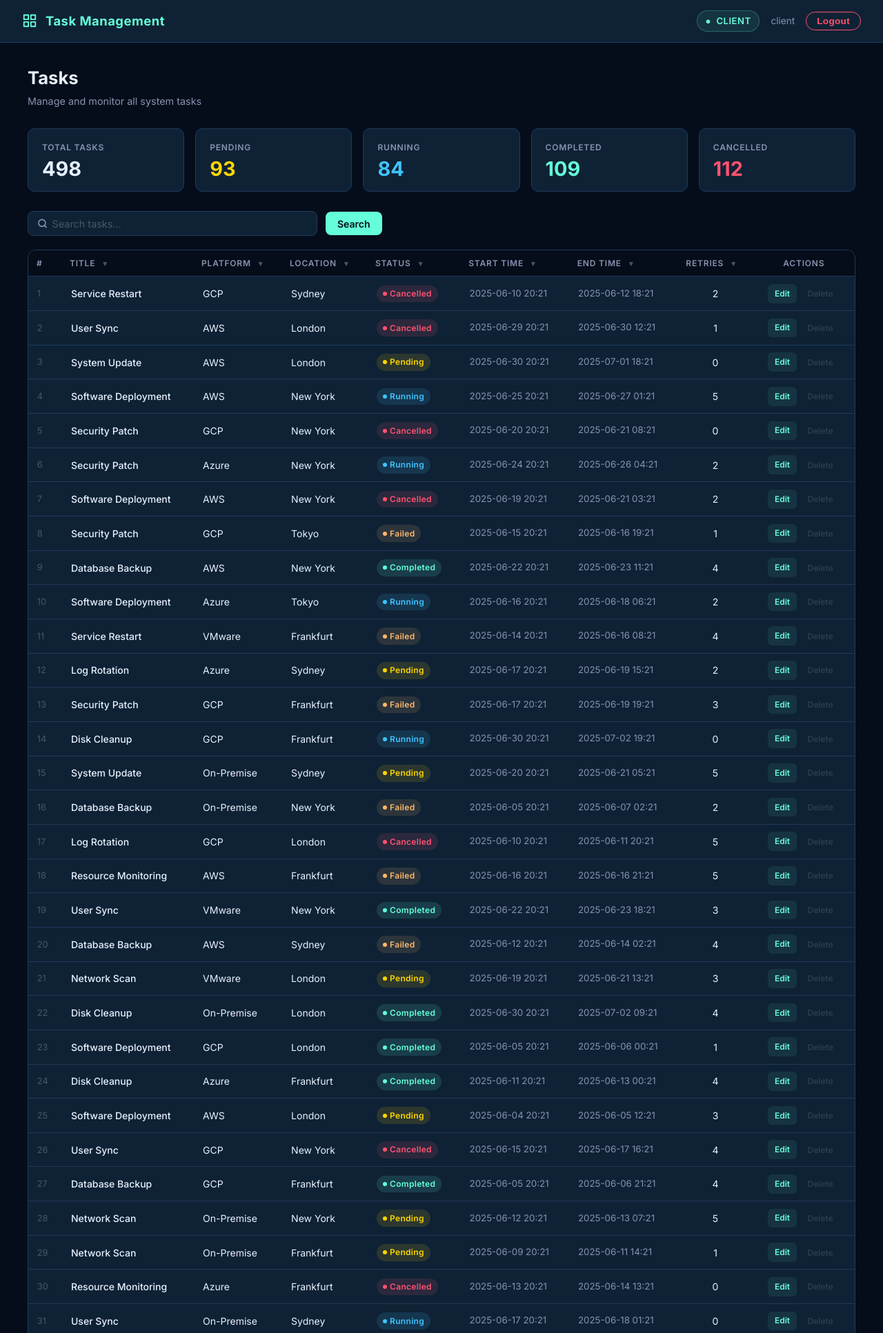
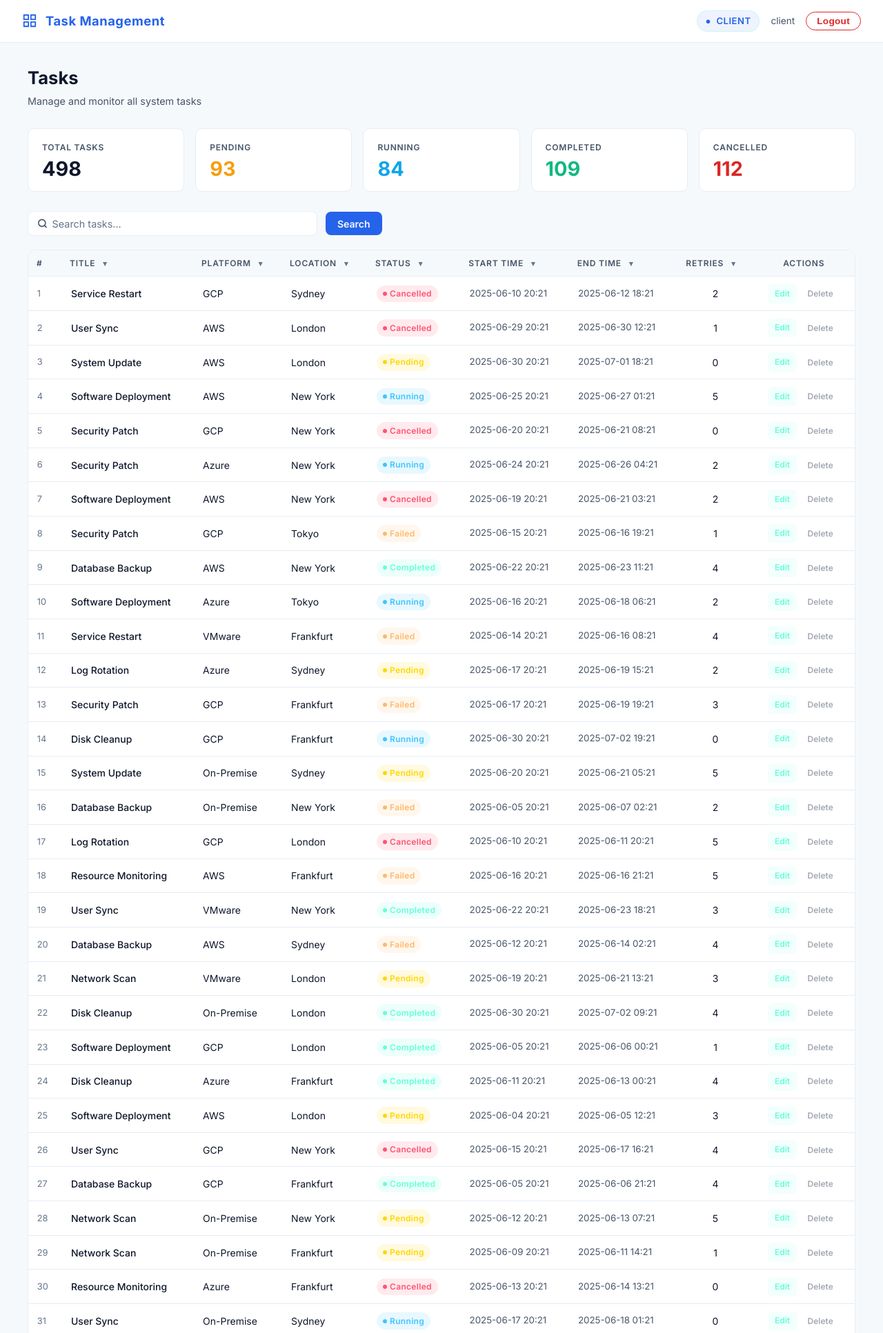
Before and after one commit to Brandon-Niles/Software-Agile-Assignment, a Django app: page /tasks/ in a window 1280 px wide. Shown: the top 1933 px of the page at 69% size. Run offline with Django 5.2, Linux system fonts and the light colour scheme; a user stored in the database is signed in; data comes from the database, SQL or seed files in the repository.

Commit message:
improved CRUD UI

```diff
--- a/task-management-app/main/templates/main/task_system.html
+++ b/task-management-app/main/templates/main/task_system.html
@@ -8,32 +8,32 @@
     <link href="https://fonts.googleapis.com/css2?family=Inter:wght@400;500;600;700&display=swap" rel="stylesheet">
     <style>
         :root {
-            --bg-deep: #050d1a;
-            --bg-base: #0a192f;
-            --bg-card: #0f2235;
-            --bg-elevated: #162d47;
-            --border: #1e3a5a;
-            --border-light: #243e5e;
-            --accent: #64ffda;
-            --accent-dim: rgba(100,255,218,0.08);
-            --accent-glow: rgba(100,255,218,0.2);
-            --text-primary: #e6f1ff;
-            --text-secondary: #8892b0;
-            --text-muted: #4a5568;
-            --error: #ff5370;
-            --warning: #ffb86c;
-            --success: #64ffda;
-            --info: #40c4ff;
-            --pending-bg: rgba(255,215,0,0.15);
-            --pending-color: #ffd700;
-            --running-bg: rgba(64,196,255,0.15);
-            --running-color: #40c4ff;
-            --completed-bg: rgba(100,255,218,0.15);
-            --completed-color: #64ffda;
-            --cancelled-bg: rgba(255,83,112,0.15);
-            --cancelled-color: #ff5370;
-            --failed-bg: rgba(255,184,108,0.15);
-            --failed-color: #ffb86c;
+            --bg-deep: #f6f9fc; /* page background */
+            --bg-base: #ffffff;
+            --bg-card: #ffffff;
+            --bg-elevated: #f1f5f9;
+            --border: #e6edf3;
+            --border-light: #dbe9fb;
+            --accent: #2563eb; /* indigo-600 */
+            --accent-dim: rgba(37,99,235,0.08);
+            --accent-glow: rgba(37,99,235,0.12);
+            --text-primary: #0f172a;
+            --text-secondary: #475569;
+            --text-muted: #64748b;
+            --error: #dc2626;
+            --warning: #f97316;
+            --success: #10b981;
+            --info: #0ea5e9;
+            --pending-bg: rgba(245,158,11,0.08);
+            --pending-color: #f59e0b;
+            --running-bg: rgba(14,165,233,0.08);
+            --running-color: #0ea5e9;
+            --completed-bg: rgba(16,185,129,0.08);
+            --completed-color: #10b981;
+            --cancelled-bg: rgba(220,38,38,0.08);
+            --cancelled-color: #dc2626;
+            --failed-bg: rgba(249,115,22,0.08);
+            --failed-color: #f97316;
         }
         * { box-sizing: border-box; margin: 0; padding: 0; }
         body {
--- a/task-management-app/main/templates/main/task_table_rows.html
+++ b/task-management-app/main/templates/main/task_table_rows.html
@@ -55,13 +55,13 @@
 
 <style>
     :root {
-        --text-muted: #4a5568;
-        --text-secondary: #8892b0;
-        --bg-elevated: #162d47;
-        --accent: #64ffda;
-        --accent-dim: rgba(100,255,218,0.08);
-        --error: #ff5370;
-        --border: #1e3a5a;
+        --text-muted: #64748b;
+        --text-secondary: #475569;
+        --bg-elevated: #f1f5f9;
+        --accent: #2563eb;
+        --accent-dim: rgba(37,99,235,0.08);
+        --error: #dc2626;
+        --border: #e6edf3;
     }
     .status-badge {
         display: inline-flex;
```
Also changed, not shown: task-management-app/main/templates/main/task_form.html (+15 -15 lines), task-management-app/README.md.
